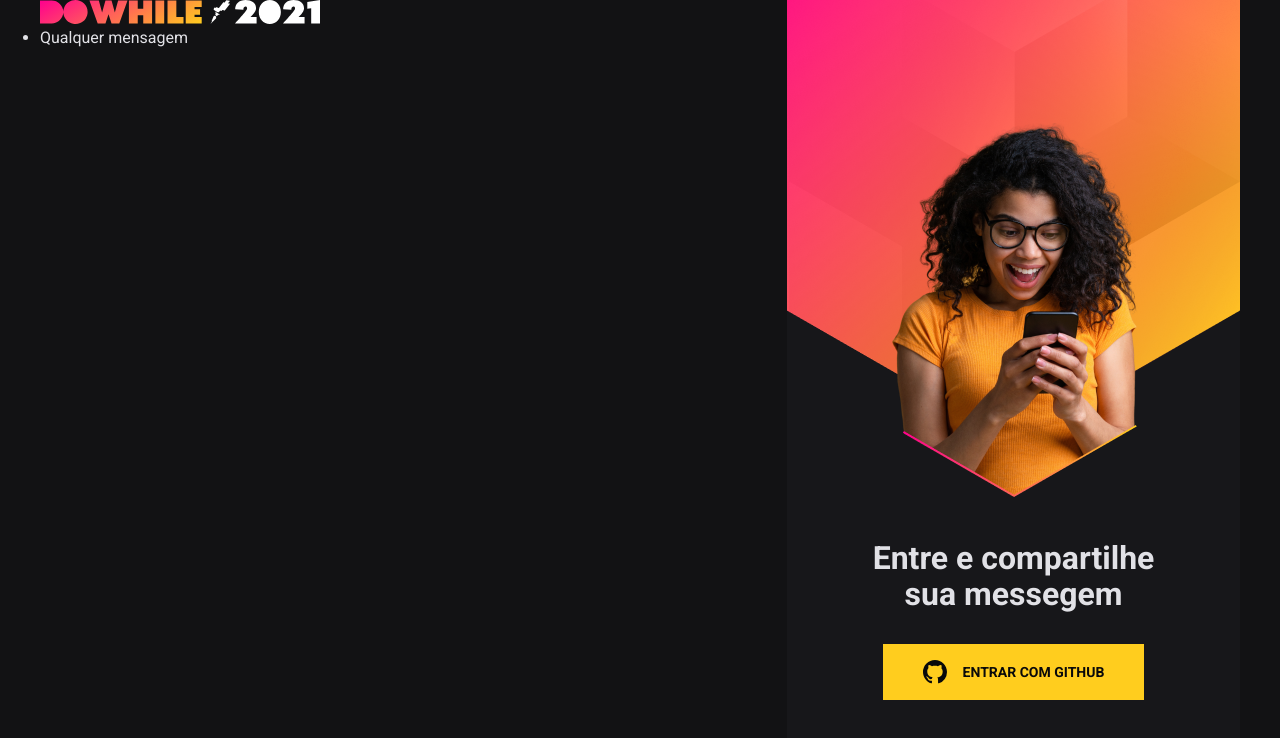
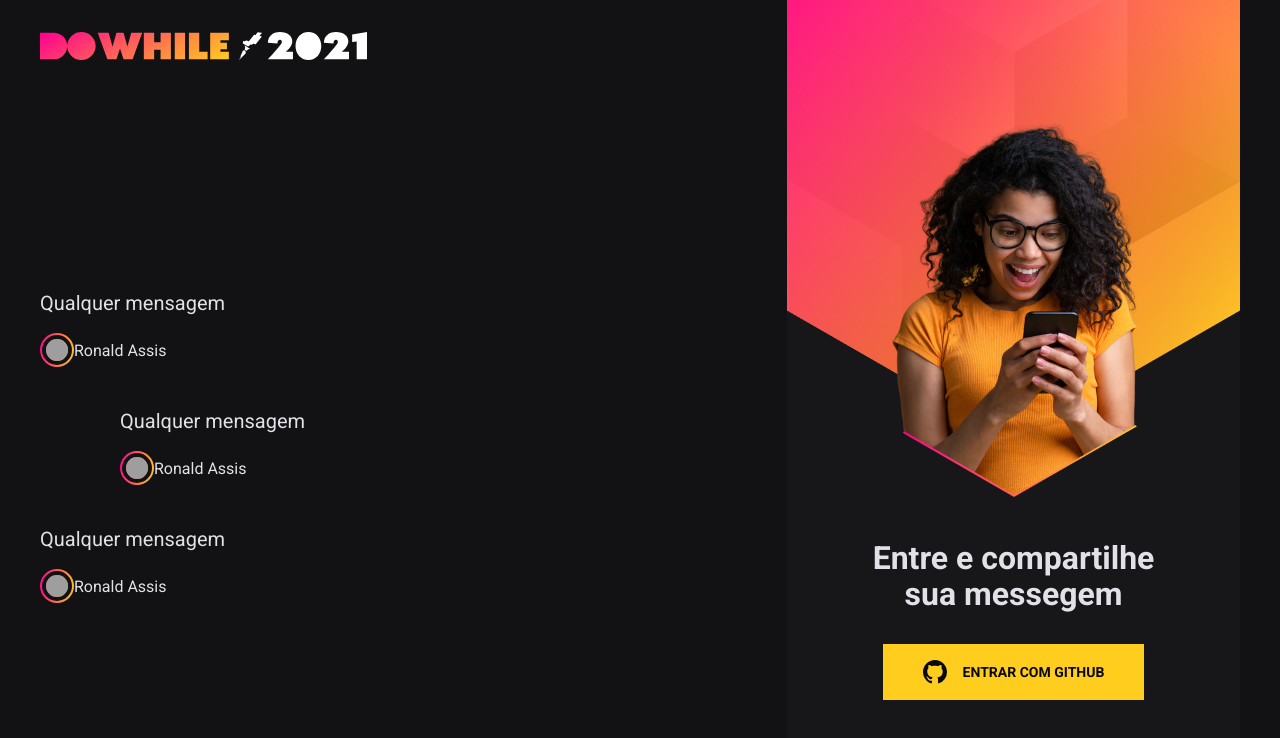
Before and after one commit to ronald-assis/web_heat, a React (Vite) app: page / in a window 1280 px wide. Shown: the top 738 px of the page. Built offline with nearby package versions, Linux system fonts and the light colour scheme; grey boxes are pictures that could not be loaded.

Commit message:
fix: Styles MessageList component

```diff
--- a/src/components/MessageList/index.tsx
+++ b/src/components/MessageList/index.tsx
@@ -12,7 +12,38 @@ export function MessageList() {
           <p className={styles.messageContent}>
             Qualquer mensagem
           </p>
+          <div className={styles.messageUser}>
+            <div className={styles.userImage}>
+              <img src="https://github.com/ronald-assis.png" alt="Ronald Assis" />
+            </div>
+            <span>Ronald Assis</span>
+          </div>
         </li>
+
+          <li className={styles.message}>
+          <p className={styles.messageContent}>
+            Qualquer mensagem
+          </p>
+          <div className={styles.messageUser}>
+            <div className={styles.userImage}>
+              <img src="https://github.com/ronald-assis.png" alt="Ronald Assis" />
+            </div>
+            <span>Ronald Assis</span>
+          </div>
+        </li>
+
+        <li className={styles.message}>
+          <p className={styles.messageContent}>
+            Qualquer mensagem
+          </p>
+          <div className={styles.messageUser}>
+            <div className={styles.userImage}>
+              <img src="https://github.com/ronald-assis.png" alt="Ronald Assis" />
+            </div>
+            <span>Ronald Assis</span>
+          </div>
+        </li>
+
       </ul>
     </div>
   )
--- a/src/components/MessageList/styles.module.scss
+++ b/src/components/MessageList/styles.module.scss
@@ -1,3 +1,54 @@
 .messageListWrapper {
+  display: flex;
+  flex-direction: column;
 
+  justify-content: space-between;
+  align-items: flex-start;
+
+  >img {
+    height: 28px;
+    margin: 32px 0;
+  }
 }
+
+.messageList{
+  list-style: none;
+  display: flex;
+  flex-direction: column;
+  justify-content: center;
+  gap: 40px;
+  flex: 1;
+
+  .message {
+    max-width: 440px;
+
+    &:nth-child(2) {
+      margin-left: 80px;
+    }
+
+    .messageContent {
+      font-size: 20px;
+      line-height: 28px;
+    }
+
+    .messageUser{
+      margin-top: 16px;
+      display: flex;
+      align-items: center;
+
+      .userImage {
+        padding: 2px;
+        background: linear-gradient(100deg, #ff008e 0.48%, #ffcd1e 100%);
+        border-radius: 50%;
+        line-height: 0;
+
+        img {
+          width: 30px;
+          height: 30px;
+          border-radius: 50%;
+          border: 4px solid #121214;
+        }
+      }
+    }
+  }
+}
```
